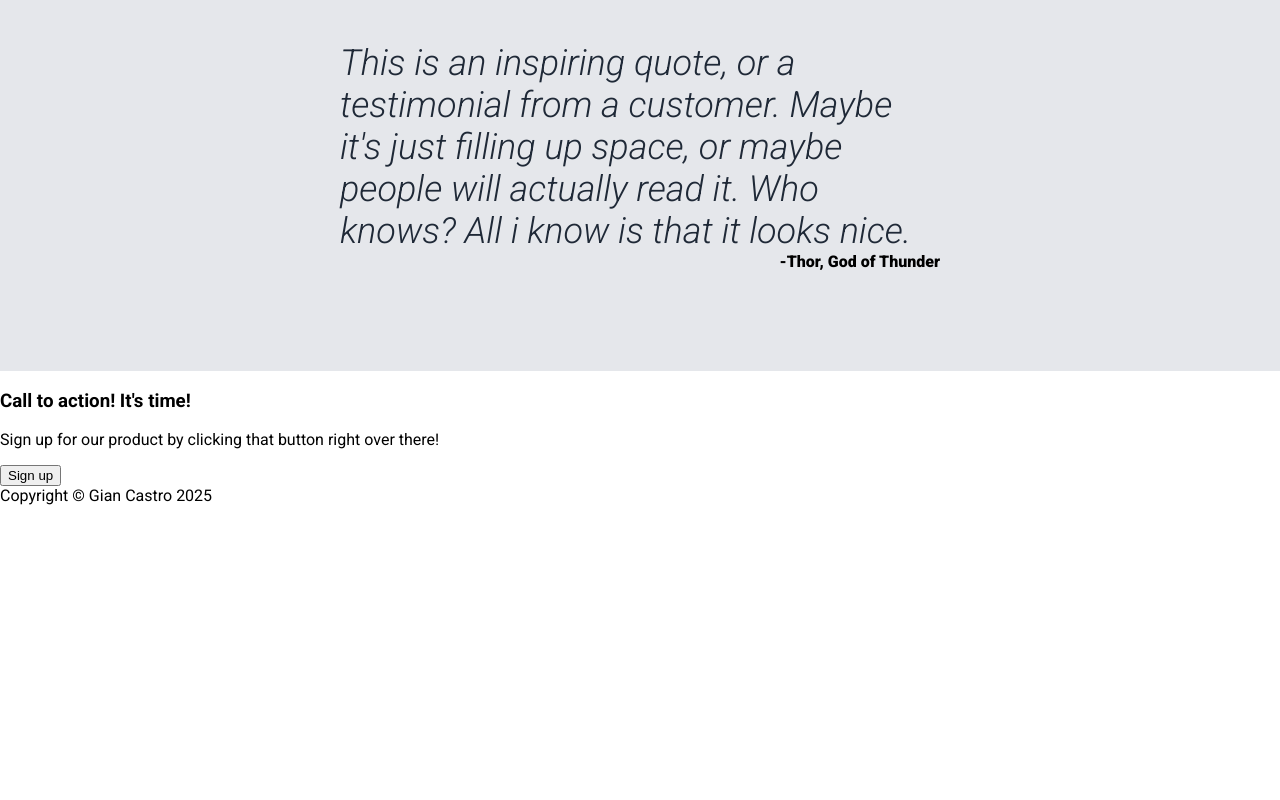
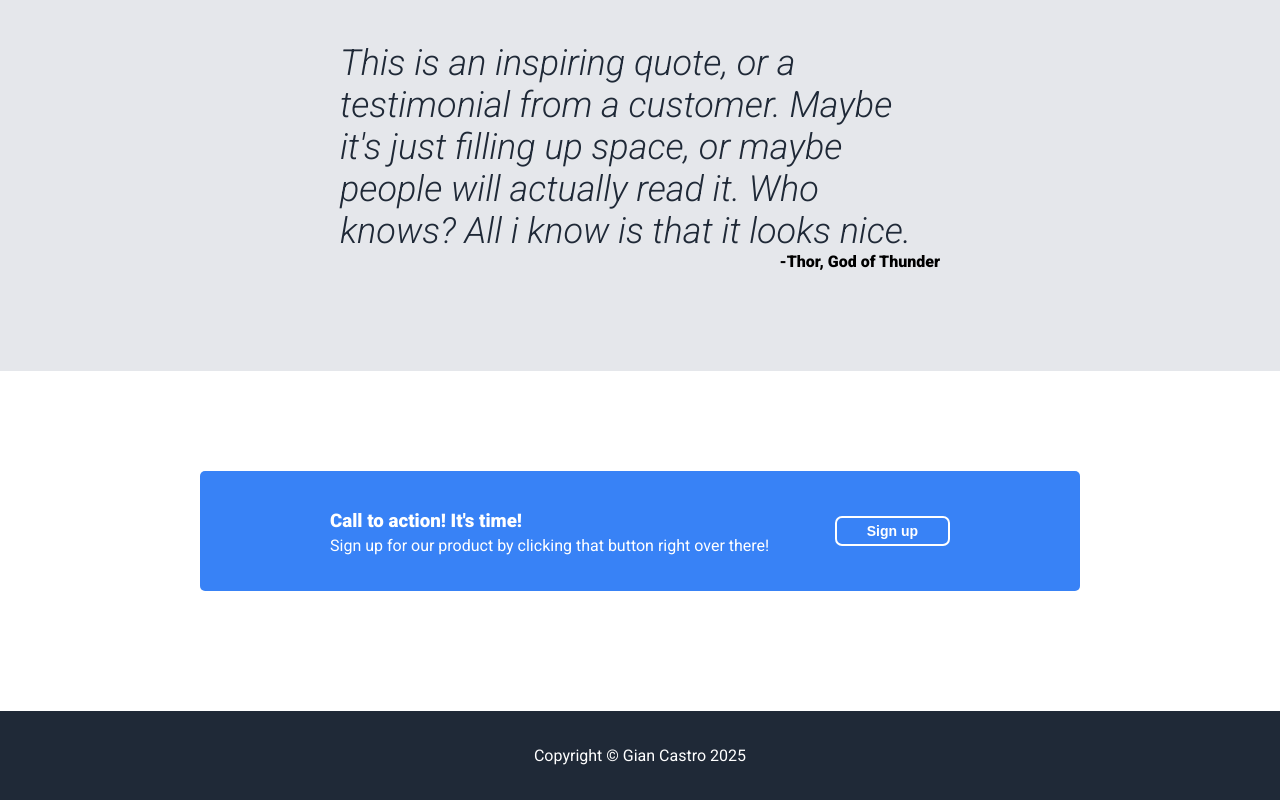
Before and after one commit to giancode12/Landing_page, a plain HTML site: page index.html in a window 1280 px wide. Shown: the part 988-1788 px from the top of the page. Before the commit the page ends 1493 px from the top, so only its background shows below. Drawn offline with Linux system fonts and the light colour scheme.

Commit message:
Update index.html & styles.css landing page finished

```diff
--- a/index.html
+++ b/index.html
@@ -39,19 +39,19 @@
         <div class="info_container">
             <div class="box">
             <img src="./imgs/cat1.jpg" alt="First cat">
-            <div class="desc">this is some subtext under an illustration or image</div>
+            <div class="des">this is some subtext under an illustration or image</div>
             </div>
             <div class="box">
             <img src="./imgs/cat2.jpg" alt="Second cat">
-            <div class="desc">this is some subtext under an illustration or image</div>
+            <div class="des">this is some subtext under an illustration or image</div>
             </div>
             <div class="box">
             <img src="./imgs/cat3.jpg" alt="Third cat">
-            <div class="desc">this is some subtext under an illustration or image</div>
+            <div class="des">this is some subtext under an illustration or image</div>
             </div>
             <div class="box">
             <img src="./imgs/cat4.jpg" alt="Fourth cat">
-            <div class="desc">this is some subtext under an illustration or image</div>
+            <div class="des">this is some subtext under an illustration or image</div>
             </div>
         </div>
     </section>
@@ -64,13 +64,15 @@
     </section>
 
     <section>
+        <div class="cta_main_container">
         <div class="cta_container">
             <div class="cta_left">
-                <h3>Call to action! It's time!</h3>
-                <p>Sign up for our product by clicking that button right over there!</p>
+                <h3 class="cta_title">Call to action! It's time!</h3>
+                <p class="desc">Sign up for our product by clicking that button right over there!</p>
             </div>
             <div class="cta_right">
                 <button class="cta_button">Sign  up</button>
+            </div>
             </div>
         </div>
     </section>
--- a/styles.css
+++ b/styles.css
@@ -20,6 +20,7 @@ body {
     gap: 20px;
     font-size: 18px;
     color: #E5E7EB;
+    cursor: pointer;
 }
 
 ul {
@@ -142,3 +143,52 @@ button {
 .author {
     font-weight: 900;
 }
+
+.cta_container {
+    background-color: #3882F6;
+    display: flex;
+    justify-content: space-between;
+    align-items: center;
+    padding: 20px 130px;
+    border-radius: 5px;
+}
+
+.cta_main_container {
+    margin: 100px 200px;
+}
+
+.cta_title {
+    color: rgb(255, 255, 255);
+    font-weight: 900;
+    margin-bottom: -12px;
+}
+
+.desc {
+    color: white;
+}
+
+.cta_button {
+    border: 2px solid white;
+    background-color: #3882F6;
+    border-radius: 7px;
+    color: white;
+    font-weight: 900;
+    padding: 5px 30px;
+    font-size: 14px;
+}
+
+.cta_button:hover {
+    cursor: pointer;
+    background-color: #2c6cd4;
+    transform: scale(1.03);
+}
+
+.footer {
+    display: flex;
+    align-items: center;
+    justify-content: center;
+    background-color: #1F2937;
+    margin-top: 20px;
+    padding: 35px;
+    color: white;
+}
```
